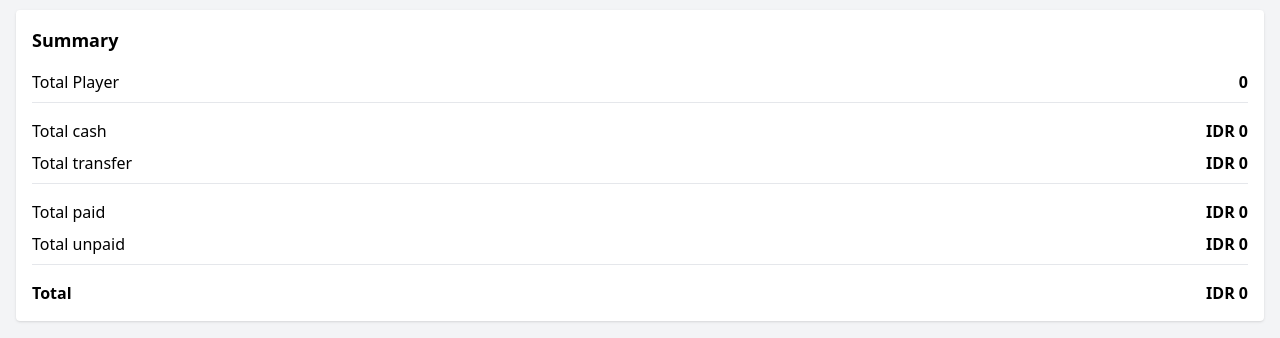
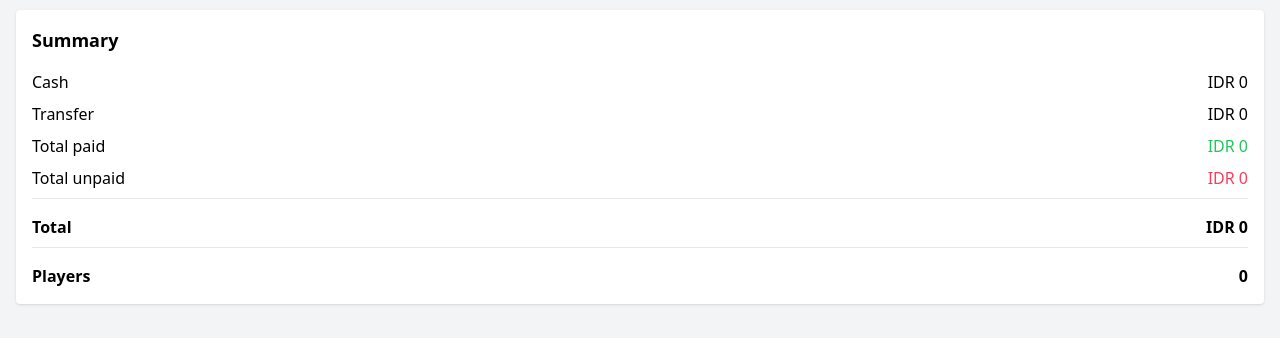
Before and after one commit to jihanlugas/web-simple-badminton, a Next.js app: page /game in a window 1280 px wide. Shown: the part 306-644 px from the top of the page. Built offline with nearby package versions, Linux system fonts and the light colour scheme.

Commit message:
update interface

```diff
--- a/src/pages/game.tsx
+++ b/src/pages/game.tsx
@@ -250,8 +250,8 @@ const Game = () => {
                     </div>
                   </div>
                   <div className="text-right mb-4">
-                    <div>
-                      <label className={'select-none w-full py-2 flex items-center justify-end'} >
+                    <div className="flex justify-end">
+                      <label className={'w-32 select-none py-2 flex items-center justify-end cursor-pointermb-2'} >
                         <span className='truncate'>{"Cash"}</span>
                         <input
                           className={'ml-4 mr-1 accent-primary-600 py-2 scale-150'}
@@ -261,8 +261,8 @@ const Game = () => {
                         />
                       </label>
                     </div>
-                    <div>
-                      <label className={'select-none w-full py-2 flex items-center justify-end'} >
+                    <div className="flex justify-end">
+                      <label className={'w-32 select-none py-2 flex items-center justify-end cursor-pointermb-2'} >
                         <span className='truncate'>{"Transfer"}</span>
                         <input
                           className={'ml-4 mr-1 accent-primary-600 py-2 scale-150'}
@@ -291,31 +291,30 @@ const Game = () => {
           <div className="text-lg font-bold mb-4">Summary</div>
           <div className='grid grid-cols-1 gap-2'>
             <div className="flex justify-between items-center">
-              <div>Total Player</div>
-              <div className="font-bold">{players.length}</div>
-            </div>
-            <hr className="mb-2" />
-            <div className="flex justify-between items-center">
-              <div>Total cash</div>
-              <div className="font-bold">{displayMoney(totalcash)}</div>
+              <div>Cash</div>
+              <div className="">{displayMoney(totalcash)}</div>
             </div>
             <div className="flex justify-between items-center">
-              <div>Total transfer</div>
-              <div className="font-bold">{displayMoney(totaltransfer)}</div>
+              <div>Transfer</div>
+              <div className="">{displayMoney(totaltransfer)}</div>
             </div>
-            <hr className="mb-2" />
             <div className="flex justify-between items-center">
               <div>Total paid</div>
-              <div className="font-bold">{displayMoney(totalcash + totaltransfer)}</div>
+              <div className="text-green-500">{displayMoney(totalcash + totaltransfer)}</div>
             </div>
             <div className="flex justify-between items-center">
               <div>Total unpaid</div>
-              <div className="font-bold">{displayMoney(totalunpaid)}</div>
+              <div className="text-rose-500">{displayMoney(totalunpaid)}</div>
             </div>
             <hr className="mb-2" />
             <div className="flex justify-between items-center font-bold">
               <div>Total</div>
               <div>{displayMoney(total)}</div>
+            </div>
+            <hr className="mb-2" />
+            <div className="flex justify-between items-center font-bold">
+              <div>Players</div>
+              <div className="">{players.length}</div>
             </div>
           </div>
         </div>
```
